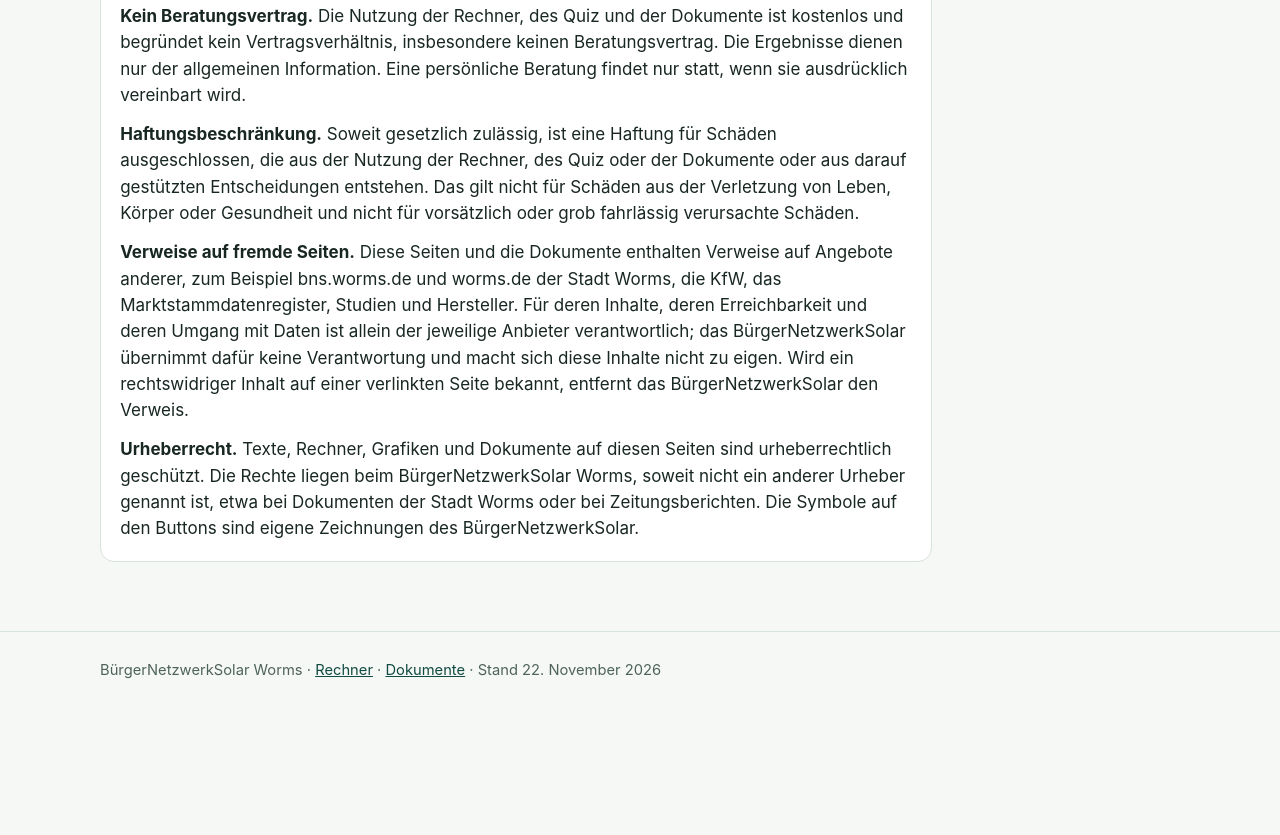
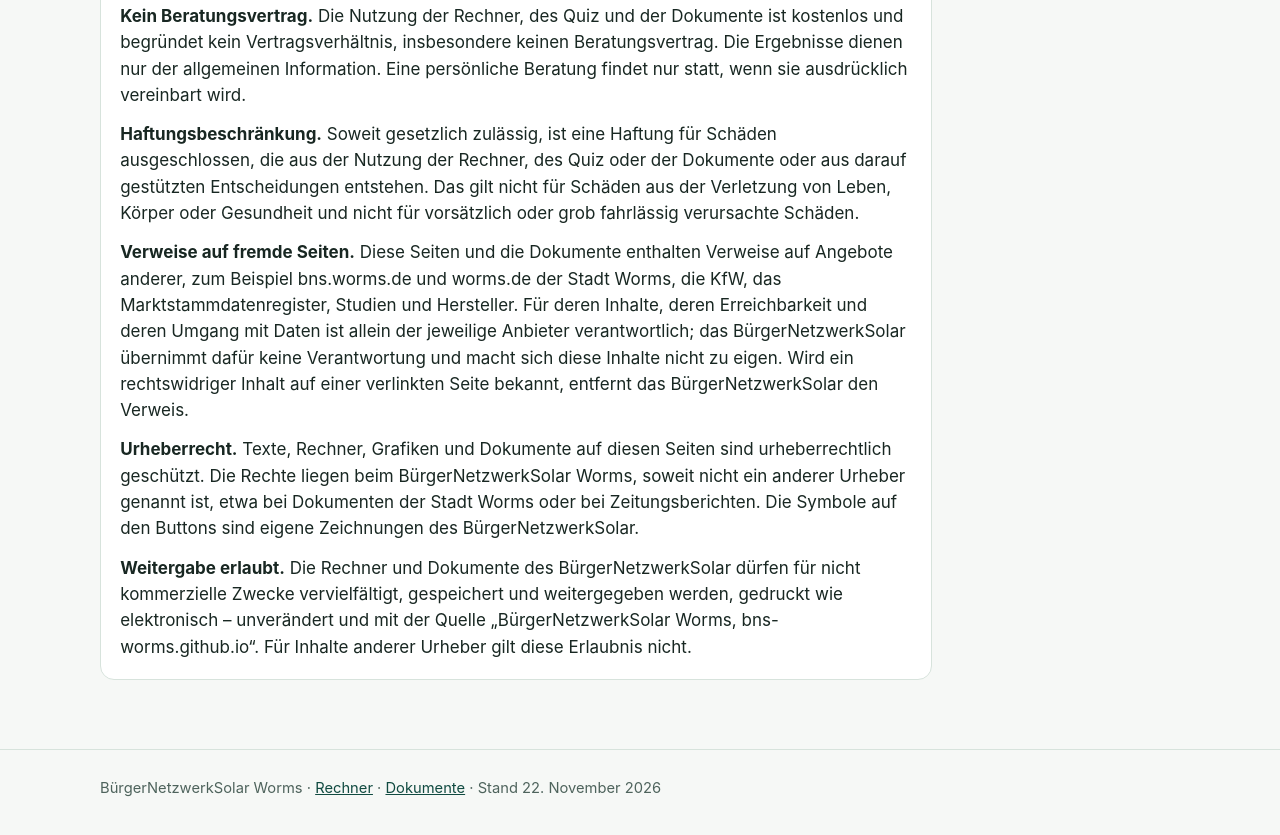
Before and after one commit to bns-worms/rechner, a plain HTML site: page impressum.html in a window 1280 px wide. Shown: the part 2098-2933 px from the top of the page. Before the commit the page ends 2817 px from the top, so only its background shows below. Drawn offline with Linux system fonts and the light colour scheme.

Commit message:
Add files via upload

```diff
--- a/impressum.html
+++ b/impressum.html
@@ -120,6 +120,7 @@
       <p><b>Haftungsbeschränkung.</b> Soweit gesetzlich zulässig, ist eine Haftung für Schäden ausgeschlossen, die aus der Nutzung der Rechner, des Quiz oder der Dokumente oder aus darauf gestützten Entscheidungen entstehen. Das gilt nicht für Schäden aus der Verletzung von Leben, Körper oder Gesundheit und nicht für vorsätzlich oder grob fahrlässig verursachte Schäden.</p>
       <p><b>Verweise auf fremde Seiten.</b> Diese Seiten und die Dokumente enthalten Verweise auf Angebote anderer, zum Beispiel bns.worms.de und worms.de der Stadt Worms, die KfW, das Marktstammdatenregister, Studien und Hersteller. Für deren Inhalte, deren Erreichbarkeit und deren Umgang mit Daten ist allein der jeweilige Anbieter verantwortlich; das BürgerNetzwerkSolar übernimmt dafür keine Verantwortung und macht sich diese Inhalte nicht zu eigen. Wird ein rechtswidriger Inhalt auf einer verlinkten Seite bekannt, entfernt das BürgerNetzwerkSolar den Verweis.</p>
       <p><b>Urheberrecht.</b> Texte, Rechner, Grafiken und Dokumente auf diesen Seiten sind urheberrechtlich geschützt. Die Rechte liegen beim BürgerNetzwerkSolar Worms, soweit nicht ein anderer Urheber genannt ist, etwa bei Dokumenten der Stadt Worms oder bei Zeitungsberichten. Die Symbole auf den Buttons sind eigene Zeichnungen des BürgerNetzwerkSolar.</p>
+      <p><b>Weitergabe erlaubt.</b> Die Rechner und Dokumente des BürgerNetzwerkSolar dürfen für nicht kommerzielle Zwecke vervielfältigt, gespeichert und weitergegeben werden, gedruckt wie elektronisch – unverändert und mit der Quelle „BürgerNetzwerkSolar Worms, bns-worms.github.io“. Für Inhalte anderer Urheber gilt diese Erlaubnis nicht.</p>
     </section>
   </div>
 </main>
```
